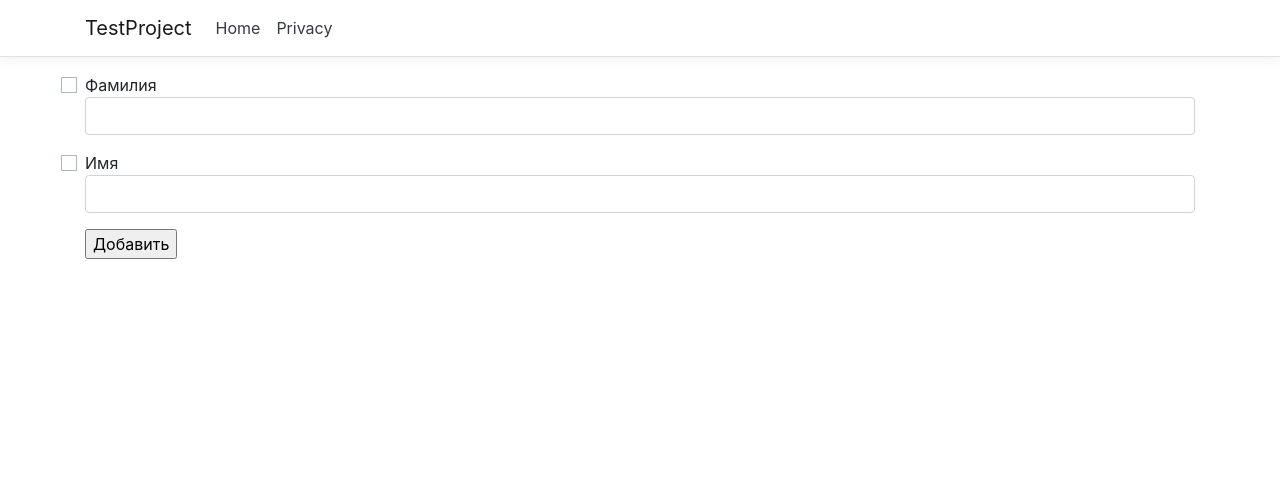
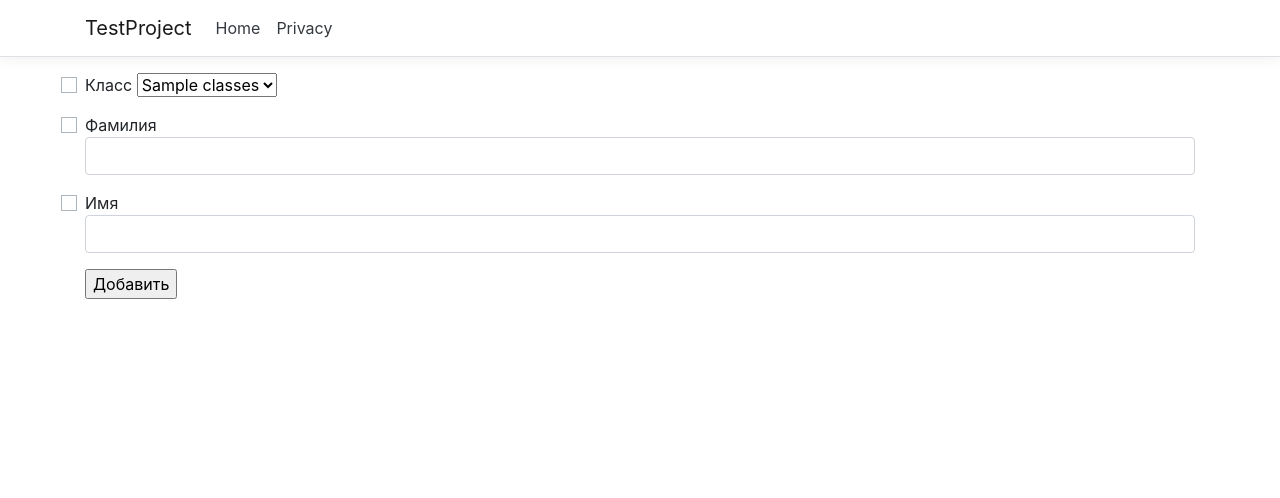
Before and after one commit to natatkachenko/Class_Diary_Study_Project, an ASP.NET Core app: page /Students/Add in a window 1280 px wide. Shown: the top 498 px of the page. Run offline with ASP.NET Core 8, Linux system fonts and the light colour scheme; tables that the repository leaves empty hold one stand-in row (values such as "Sample post").

Commit message:
return to model Students with composite PK, add entering ClassName in View for add method

```diff
--- a/TestProject/TestProject/Controllers/StudentsController.cs
+++ b/TestProject/TestProject/Controllers/StudentsController.cs
@@ -3,12 +3,12 @@ using System.Collections.Generic;
 using System.Diagnostics;
 using System.Linq;
 using System.Threading.Tasks;
-using System.Web;
 using Microsoft.AspNetCore.Mvc;
 using Microsoft.AspNetCore.Authorization;
 using Microsoft.Extensions.Logging;
 using Microsoft.EntityFrameworkCore;
 using TestProject.Models;
+using Microsoft.AspNetCore.Mvc.Rendering;
 
 namespace TestProject.Controllers
 {
@@ -26,18 +26,19 @@ namespace TestProject.Controllers
         {
             if (name != null)
             {
-                Students students = db.Students.Include(s => s.Class).FirstOrDefault(c => c.ClassName == name);
-                if (students != null)
+                var students =
+                    db.Students.FromSqlInterpolated($"Select * From Students Where ClassName={name}").ToList();
+                if(students!=null)
                     return View(students);
             }
             return NotFound();
         }
 
         // вызов формы для добавления ученика класса
-        [HttpGet]
         public IActionResult Add()
         {
-
+            SelectList classes = new SelectList(db.Classes, "Name", "Name");
+            ViewBag.Classes = classes;
             return View();
         }
 
@@ -47,17 +48,17 @@ namespace TestProject.Controllers
         {
             db.Students.Add(student);
             await db.SaveChangesAsync();
-            return RedirectToAction("Index", new { name = student.Class });
+            return RedirectToAction("Index", new { name = student.ClassName });
         }
 
         // показ удаляемого ученика класса
         [HttpGet]
-        public async Task<IActionResult> Delete(string classname, int? studentid)
+        public async Task<IActionResult> Delete(string classname, int? id)
         {
-            if (classname != null && studentid != null)
+            if (classname != null && id != null)
             {
                 Students student =
-                    await db.Students.FirstOrDefaultAsync(s => s.ClassName == classname && s.Id == studentid);
+                    await db.Students.FirstOrDefaultAsync(s => s.ClassName == classname && s.Id == id);
                 if (student != null)
                     return View(student);
             }
@@ -72,7 +73,7 @@ namespace TestProject.Controllers
             {
                 db.Students.Remove(student);
                 await db.SaveChangesAsync();
-                return RedirectToAction("Index", new { classname = student.ClassName });
+                return RedirectToAction("Index", new { name = student.ClassName });
             }
             return NotFound();
         }
--- a/TestProject/TestProject/Models/Students.cs
+++ b/TestProject/TestProject/Models/Students.cs
@@ -6,7 +6,6 @@ namespace TestProject.Models
     public partial class Students
     {
         public string ClassName { get; set; }
-        public Class Class { get; set; }
         public int Id { get; set; }
         public string LastName { get; set; }
         public string FirstName { get; set; }
--- a/TestProject/TestProject/Views/Home/Add.cshtml
+++ b/TestProject/TestProject/Views/Home/Add.cshtml
@@ -1,4 +1,4 @@
-@model TestProject.Models.Class
+@model TestProject.Models.Classes
 @{
     ViewBag.Title = "Добавление нового класса";
 }
--- a/TestProject/TestProject/Views/Home/Delete.cshtml
+++ b/TestProject/TestProject/Views/Home/Delete.cshtml
@@ -1,4 +1,4 @@
-@model TestProject.Models.Class
+@model TestProject.Models.Classes
 @{
     ViewBag.Title = "Удаление класса";
 }
--- a/TestProject/TestProject/Views/Home/Index.cshtml
+++ b/TestProject/TestProject/Views/Home/Index.cshtml
@@ -1,4 +1,4 @@
-@model IEnumerable<TestProject.Models.Class>
+@model IEnumerable<TestProject.Models.Classes>
 @{
     ViewBag.Title = "Электронный дневник";
 }
--- a/TestProject/TestProject/Views/Students/Add.cshtml
+++ b/TestProject/TestProject/Views/Students/Add.cshtml
@@ -4,10 +4,13 @@
 }
 
 <form asp-action="Add" asp-controller="Students">
-    <p>@ViewBag.ClassName</p>
     <div class="form-group">
-            <label asp-for="LastName" class="custom-control-label">Фамилия</label>
-            <input type="text" asp-for="LastName" class="form-control" />
+        <label asp-for="ClassName" class="custom-control-label">Класс</label>
+        <select asp-for="ClassName" asp-items="ViewBag.Classes"></select>
+    </div>
+    <div class="form-group">
+        <label asp-for="LastName" class="custom-control-label">Фамилия</label>
+        <input type="text" asp-for="LastName" class="form-control" />
     </div>
     <div class="form-group">
         <label asp-for="FirstName" class="custom-control-label">Имя</label>
--- a/TestProject/TestProject/Views/Students/Delete.cshtml
+++ b/TestProject/TestProject/Views/Students/Delete.cshtml
@@ -5,6 +5,10 @@
 
 <div>
     <dl>
+        <dt>Класс:</dt>
+        <dd>
+            @Html.DisplayFor(model => model.ClassName)
+        </dd>
         <dt>Фамилия:</dt>
         <dd>
             @Html.DisplayFor(model => model.LastName)
@@ -16,7 +20,7 @@
         </dd>
     </dl>
     <div>
-        <form asp-controller="Students" asp-action="Delete" asp-route-classname="@Model.ClassName" asp-route-studentid="@Model.Id">
+        <form asp-controller="Students" asp-action="Delete" asp-route-classname="@Model.ClassName" asp-route-id="@Model.Id">
             <div class="form-group">
                 <input type="submit" value="Удалить" />
             </div>
--- a/TestProject/TestProject/Views/Students/Index.cshtml
+++ b/TestProject/TestProject/Views/Students/Index.cshtml
@@ -16,7 +16,7 @@
             <td><a asp-action="Grade" asp-controller="SubjectGrade" asp-route-id="@student.Id">@student.LastName</a></td>
             <td>@student.FirstName</td>
             <td>
-                <a asp-action="Delete" asp-controller="Students" asp-route-classname="@student.ClassName" asp-route-studentid="@student.Id">Удалить</a>
+                <a asp-action="Delete" asp-controller="Students" asp-route-classname="@student.ClassName" asp-route-id="@student.Id">Удалить</a>
             </td>
         </tr>
     }
```
Also changed, not shown: TestProject/TestProject/Controllers/HomeController.cs (+7 -7 lines), TestProject/TestProject/Models/Classes.cs (+1 -6 lines), TestProject/TestProject/Models/DiaryDBContext.cs (+4 -10 lines).
